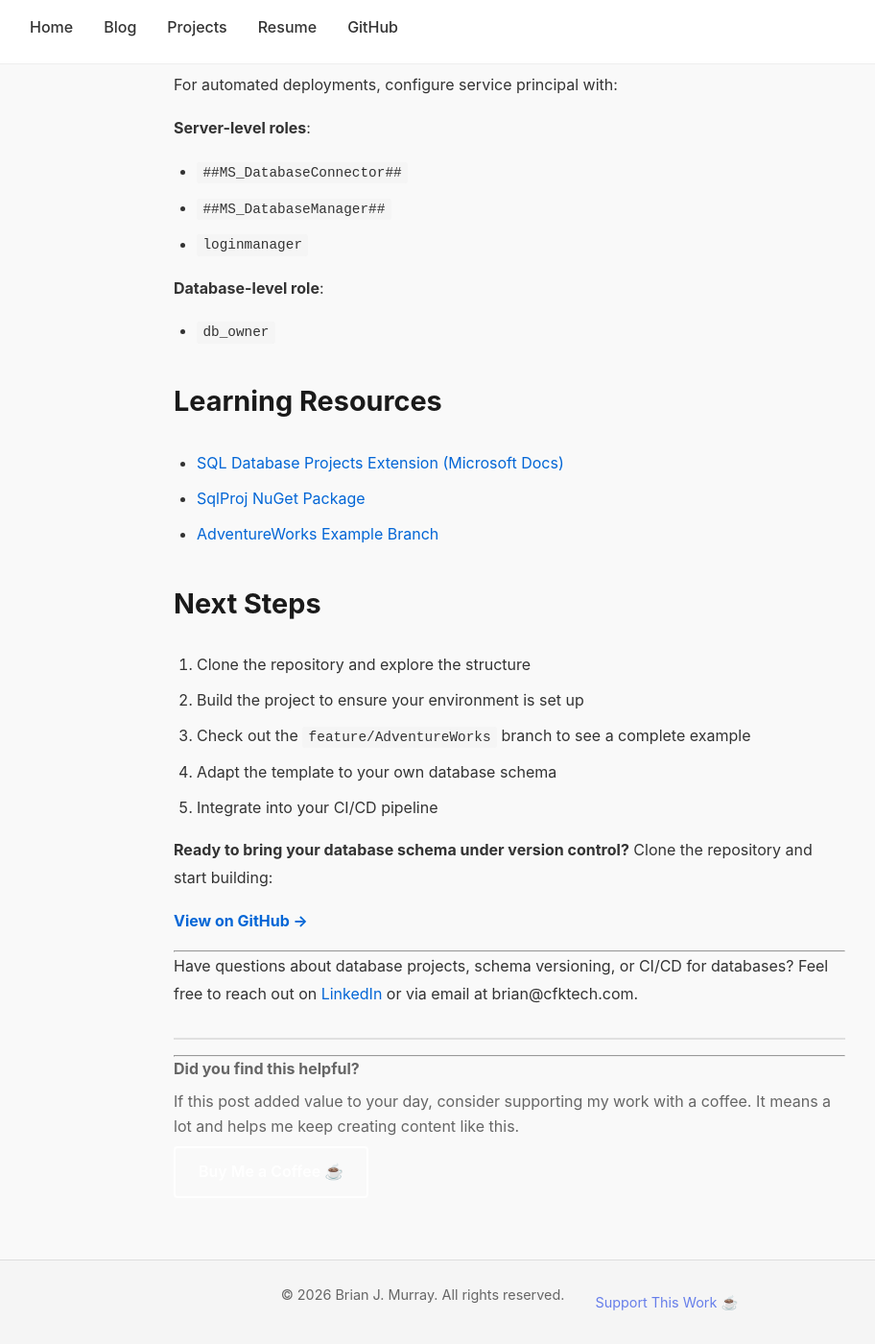
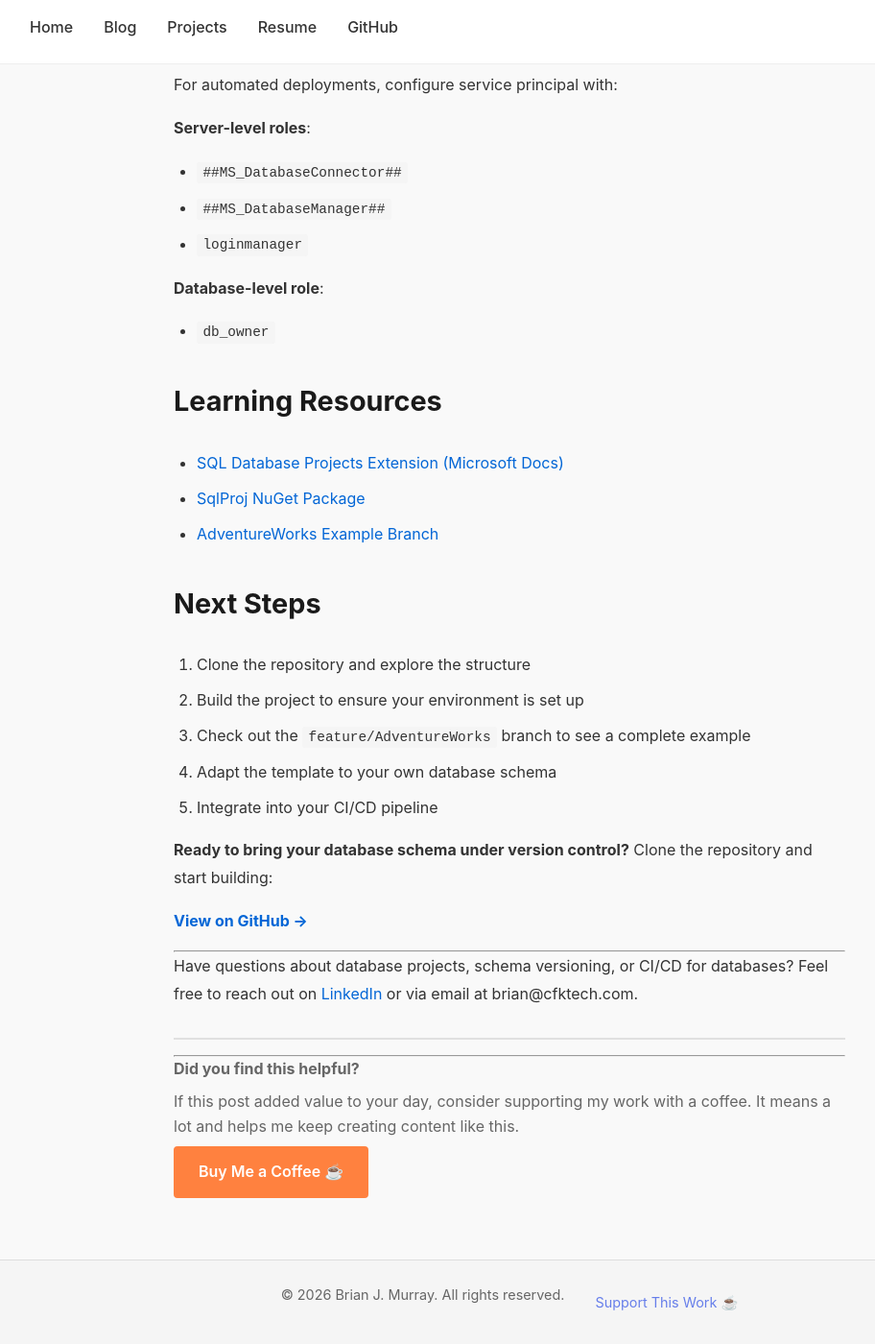
Before and after one commit to brianjmurray/cfktech-resume, a Jekyll site: the page built from _posts/2026-01-31-sql-server-database-projects-template.md, in a window 1280 px wide and 1400 px high, scrolled down 4296 px. Shown: the whole window at 96% size, without its empty margins (109-1021 px from the left). Built offline with Jekyll 4.4.1, drawn with Linux system fonts in a browser that asks for light colours.

Commit message:
fix: blog post donation button contrast - use orange background instead of transparent

```diff
--- a/_layouts/default.html
+++ b/_layouts/default.html
@@ -427,6 +427,17 @@
         color: #666;
       }
 
+      .post-donation .btn {
+        background: #ff813f;
+        color: white;
+        border-color: #ff813f;
+      }
+
+      .post-donation .btn:hover {
+        background: #e56f2f;
+        border-color: #e56f2f;
+      }
+
       /* Site Footer */
       .site-footer {
         background: #f5f5f5;
```
